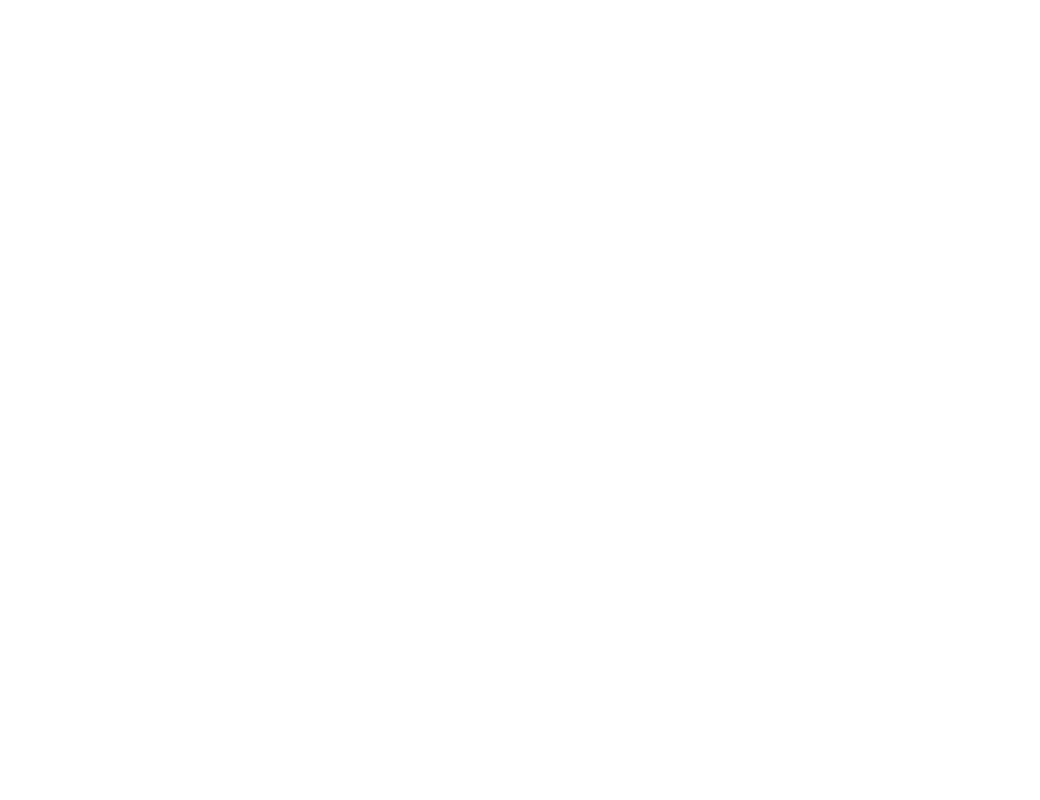
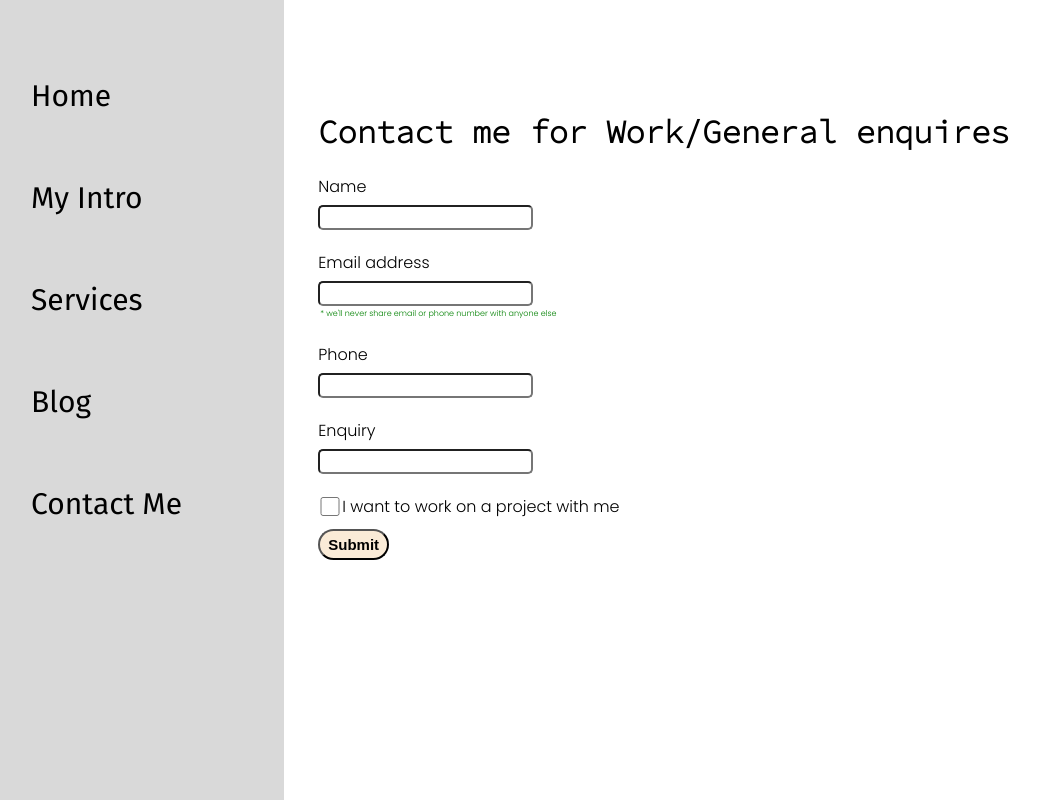
Before and after one commit to Bharathjpv/portfolio-website, a plain HTML site: page contact.html in a window 1280 px wide. Shown: the whole page, without its empty margins (14-1054 px from the left). Drawn offline with Linux system fonts and the light colour scheme.

Commit message:
contact me done

```diff
--- a/blog.html
+++ b/blog.html
@@ -0,0 +1,40 @@
+<!DOCTYPE html>
+<html lang="en">
+<head>
+    <meta charset="UTF-8">
+    <meta http-equiv="X-UA-Compatible" content="IE=edge">
+    <meta name="viewport" content="width=device-width, initial-scale=1.0">
+    <title>Bharath J P V</title>
+    <link rel="stylesheet" href="style.css">
+</head>
+<body>
+    <div class="container">
+        <div class="sidebar">
+            <nav>
+                <ul>
+                    <li> <a href="/"> Home </a> </li>
+                    <li> <a href="/intro.html"> My Intro </a> </li>
+                    <li> <a href="/services.html"> Services </a> </li>
+                    <li> <a href="/blog.html"> Blog </a> </li>
+                    <li> <a href="/contact.html"> Contact Me </a> </li>
+                </ul>
+            </nav>
+        </div>
+        <div class="main">
+            <div class="infoContainer">
+                <div class="devInfo">
+                    <div class="hello">Hi I'm</div>
+                    <div class="name">Bharath J P V</div>
+                    <div class="about">Data Scientsis, Statistician</div>
+                    <div class="moreabout">I'm a Data Scientis and a Statistician. I am very much interested in MlOps which just make the life of a develelper much easier.</div>
+                    <div class="buttons">
+                        <button>Download CV</button>
+                        <button>Contact Me</button>
+                    </div>
+                </div>
+                <dic class="devPic"><img src="Bharat.png" alt="Bharath J P V"></dic>
+            </div>
+        </div>
+    </div>
+</body>
+</html>
--- a/contact.html
+++ b/contact.html
@@ -0,0 +1,54 @@
+<!DOCTYPE html>
+<html lang="en">
+<head>
+    <meta charset="UTF-8">
+    <meta http-equiv="X-UA-Compatible" content="IE=edge">
+    <meta name="viewport" content="width=device-width, initial-scale=1.0">
+    <title>Bharath J P V</title>
+    <link rel="stylesheet" href="style.css">
+</head>
+<body>
+    <div class="container">
+        <div class="sidebar">
+            <nav>
+                <ul>
+                    <li> <a href="/"> Home </a> </li>
+                    <li> <a href="/intro.html"> My Intro </a> </li>
+                    <li> <a href="/services.html"> Services </a> </li>
+                    <li> <a href="/blog.html"> Blog </a> </li>
+                    <li> <a href="/contact.html"> Contact Me </a> </li>
+                </ul>
+            </nav>
+        </div>
+        <div class="main">
+            <div class="contactform">
+                <h1>Contact me for Work/General enquires</h1>
+                <form>
+                    <div class="mb-3">
+                        <lable for="name" class="form-label">Name</lable>
+                        <input type="name" class="form-control" id="name">
+                    </div>
+                    <div class="mb-3">
+                        <lable for="clientemail" class="form-label">Email address</lable>
+                        <input type="email" class="form-control" id="clientemail" aria-describedby="emailHelp">
+                        <div id="emailHelp" class="form-text">* we'll never share email or phone number with anyone else</div>
+                    </div>
+                    <div class="mb-3">
+                        <lable for="clientphone" class="form-label">Phone</lable>
+                        <input type="phone" class="form-control" id="clientphone" >
+                    </div>
+                    <div class="mb-3">
+                        <lable for="enquiry" class="form-label">Enquiry</lable>
+                        <input type="enquiry" class="form-control" id="enquiry">
+                    </div>
+                    <div class="mb-3" id="form-check">
+                        <input type="checkbox" class="form-check-input" id="isclient">
+                        <lable for="isclient" class="form-check-label">I want to work on a project with me</lable>
+                    </div>
+                    <button type="submit" class="btn btn-sm"> Submit</button>
+                </form>
+            </div>
+        </div>
+    </div>
+</body>
+</html>
--- a/style.css
+++ b/style.css
@@ -78,7 +78,7 @@
     margin-top: 30px;
 }
 
-.buttons button {
+.btn {
     padding: 9px 14px;
     border-radius: 22px;
     color: black;
@@ -89,7 +89,12 @@
     cursor: pointer;
 }
 
-.buttons button:hover {
+.btn-sm{
+    padding: 5px 8px;
+    font-size: 15px;
+}
+
+.btn:hover {
     color: white;
     background-color: rgb(35, 31, 31);
 }
@@ -97,3 +102,41 @@
 .devPic img {
     height: 58vh;
 }
+
+.contactform{
+    padding: 0 34px;
+    padding-top: 100px;
+    font-family: 'Poppins', sans-serif;
+
+}
+.contactform h1{
+    font-family: 'Source Code Pro', monospace;
+    padding: 12px 0;
+}
+.contactform form div{
+    padding: 10px 0;
+    display: flex;
+    flex-direction: column;
+}
+.contactform form div input{
+    width: 16vw;
+    border-radius: 5px;
+    margin: 6px 0 0 0;
+    padding: 3px;
+}
+
+#emailHelp{
+    font-size: 8px;
+    color: green;
+    padding: 2px;
+}
+
+#form-check {
+    /* background-color: red; */
+    flex-direction: row;
+}
+
+#form-check input{
+    width: 24px;
+    margin: 3px 0;
+}
```
Also changed, not shown: index.html (+2 -2 lines), intro.html (+40 -0 lines), services.html (+40 -0 lines), resume.txt (added).
